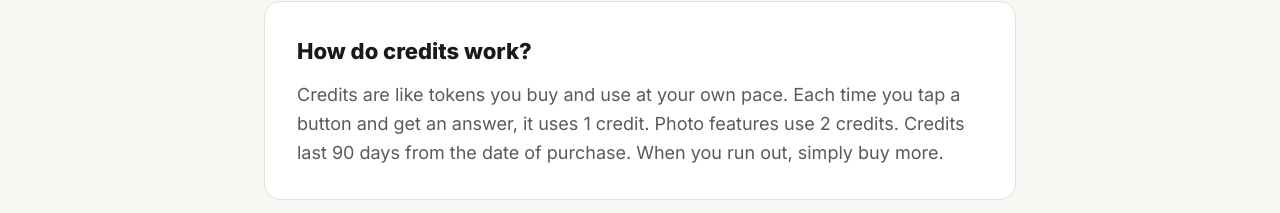
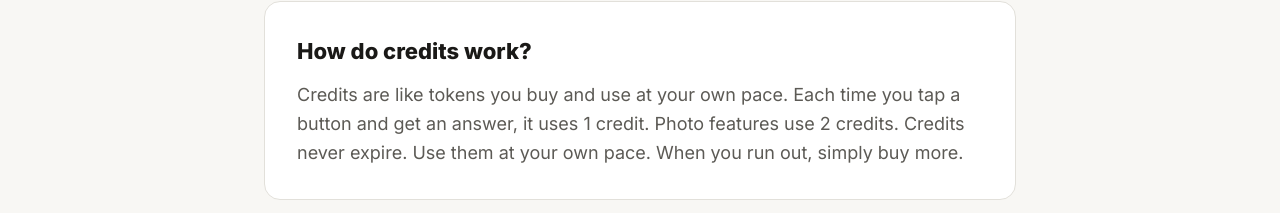
Before and after one commit to cbw29512/everydayaicoach-site, a plain HTML site: page faq.html in a window 1280 px wide. Shown: the part 563-776 px from the top of the page. Drawn offline with Linux system fonts and the light colour scheme.

Commit message:
Credits never expire in FAQ

```diff
--- a/faq.html
+++ b/faq.html
@@ -38,7 +38,7 @@
 
         <div style="background:#fff;border-radius:16px;padding:32px;border:1px solid #E2E0DA;">
           <h2 style="font-size:22px;font-weight:800;margin-bottom:12px;">How do credits work?</h2>
-          <p style="color:#5C5A55;line-height:1.6;">Credits are like tokens you buy and use at your own pace. Each time you tap a button and get an answer, it uses 1 credit. Photo features use 2 credits. Credits last 90 days from the date of purchase. When you run out, simply buy more.</p>
+          <p style="color:#5C5A55;line-height:1.6;">Credits are like tokens you buy and use at your own pace. Each time you tap a button and get an answer, it uses 1 credit. Photo features use 2 credits. Credits never expire. Use them at your own pace. When you run out, simply buy more.</p>
         </div>
 
         <div style="background:#fff;border-radius:16px;padding:32px;border:1px solid #E2E0DA;">
```
